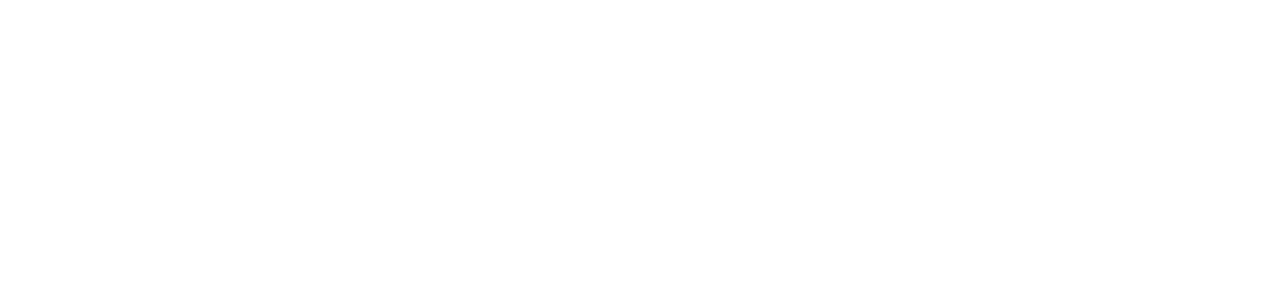
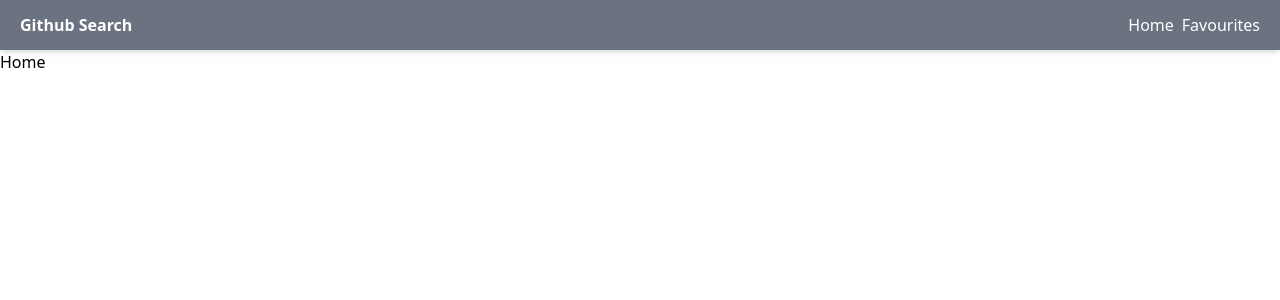
Before and after one commit to max535/github-search, a React (Create React App) app: page / in a window 1280 px wide. Shown: the top 300 px of the page. Built offline with nearby package versions, Linux system fonts and the light colour scheme.

Commit message:
Базовая настройка проекта

```diff
--- a/src/App.tsx
+++ b/src/App.tsx
@@ -1,3 +1,17 @@
+import { Route, Routes } from "react-router-dom";
+
+import { Navigation } from "./components/Navigation";
+import { FavouritesPage } from "./pages/FavouritesPage";
+import { HomePage } from "./pages/HomePage";
+
 export function App() {
-    return <div></div>;
+    return (
+        <>
+            <Navigation />
+            <Routes>
+                <Route path="/" element={<HomePage />} />
+                <Route path="/favourites" element={<FavouritesPage />} />
+            </Routes>
+        </>
+    );
 }
--- /dev/null
+++ b/src/components/Navigation.tsx
@@ -0,0 +1,14 @@
+import { Link } from "react-router-dom";
+
+export function Navigation() {
+    return (
+        <nav className="flex justify-between items-center h-[50px] px-5 shadow-md bg-gray-500 text-white">
+            <h3 className="font-bold">Github Search</h3>
+
+            <span>
+                <Link to="/" className="mr-2">Home</Link>
+                <Link to="/favourites">Favourites</Link>
+            </span>
+        </nav>
+    );
+}
--- /dev/null
+++ b/src/pages/FavouritesPage.tsx
@@ -0,0 +1,7 @@
+export function FavouritesPage() {
+    return (
+        <div>
+            Favourites
+        </div>
+    );
+}
--- /dev/null
+++ b/src/pages/HomePage.tsx
@@ -0,0 +1,7 @@
+export function HomePage() {
+    return (
+        <div>
+            Home
+        </div>
+    );
+}
```
